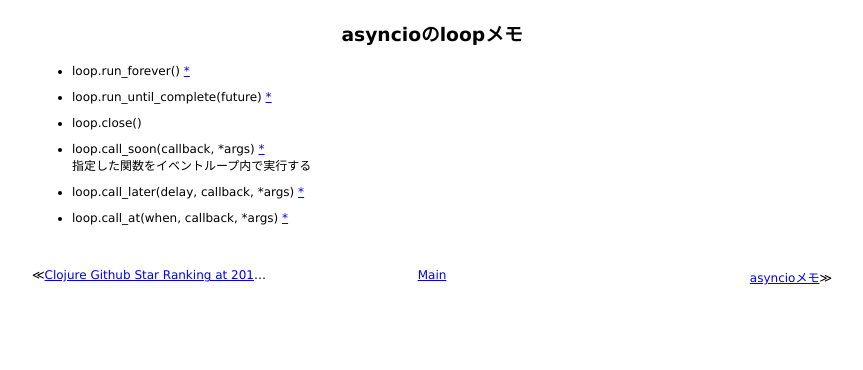
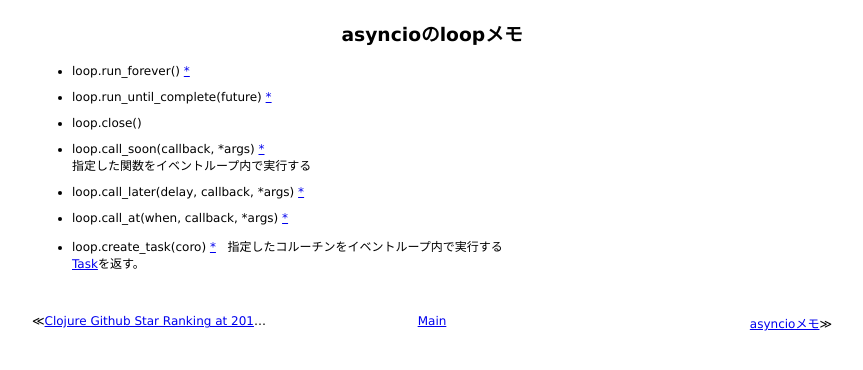
Before and after one commit to 38elements/38elements.github.com, a Jekyll site: the page built from _posts/2016-12-02-asyncio-event-loop.md, in a window 1280 px wide. Shown: the top 370 px of the page, without its empty margins (208-1071 px from the left). Built offline with Jekyll 4.4.1, drawn with Linux system fonts in a browser that asks for light colours.

Commit message:
Update 2016-12-02-asyncio-event-loop.md

```diff
--- a/_posts/2016-12-02-asyncio-event-loop.md
+++ b/_posts/2016-12-02-asyncio-event-loop.md
@@ -15,3 +15,7 @@ title: asyncioのloopメモ
 * loop.call_later(delay, callback, *args) [\*](https://docs.python.org/3.5/library/asyncio-eventloop.html#asyncio.AbstractEventLoop.call_later)
 
 * loop.call_at(when, callback, *args) [\*](https://docs.python.org/3.5/library/asyncio-eventloop.html#asyncio.AbstractEventLoop.call_at)
+
+* loop.create_task(coro) [\*](https://docs.python.org/3.5/library/asyncio-eventloop.html#asyncio.AbstractEventLoop.create_task)
+指定したコルーチンをイベントループ内で実行する
+[Task](https://docs.python.org/3.5/library/asyncio-task.html#task)を返す。
```
